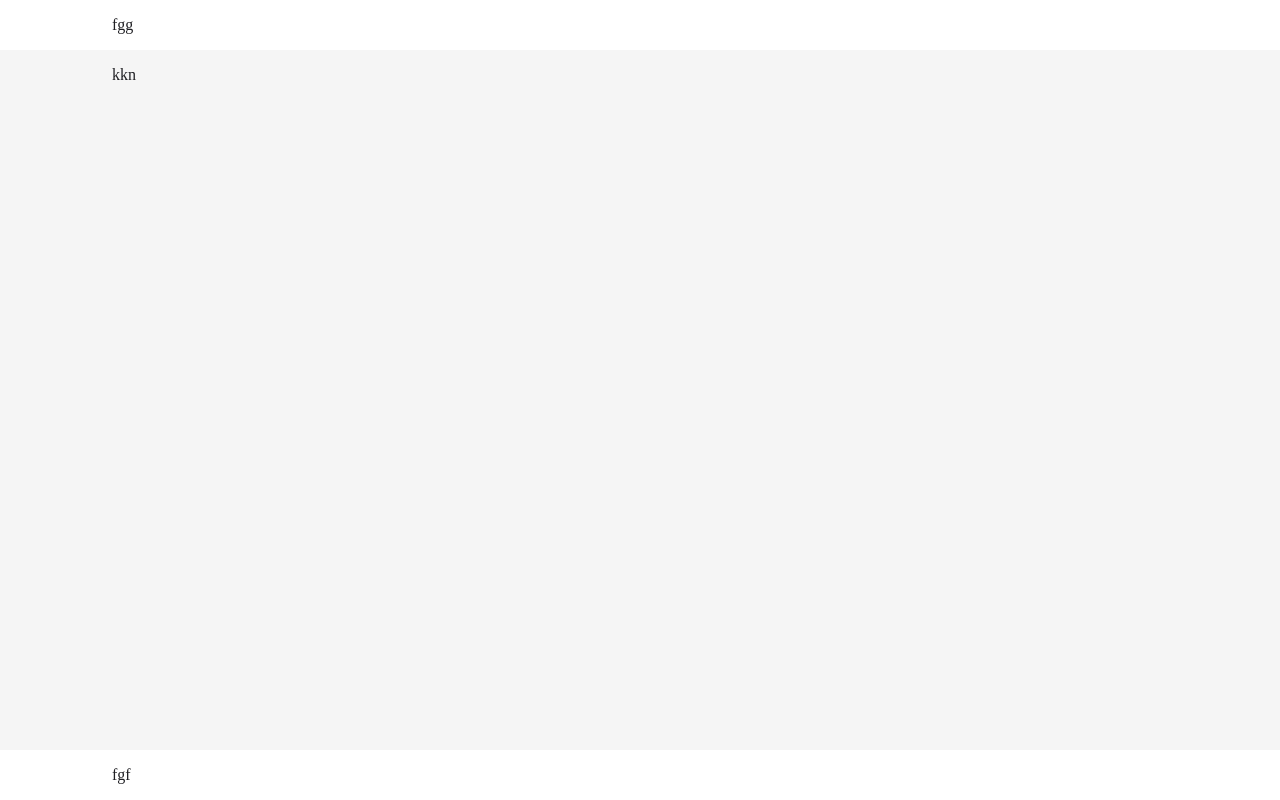
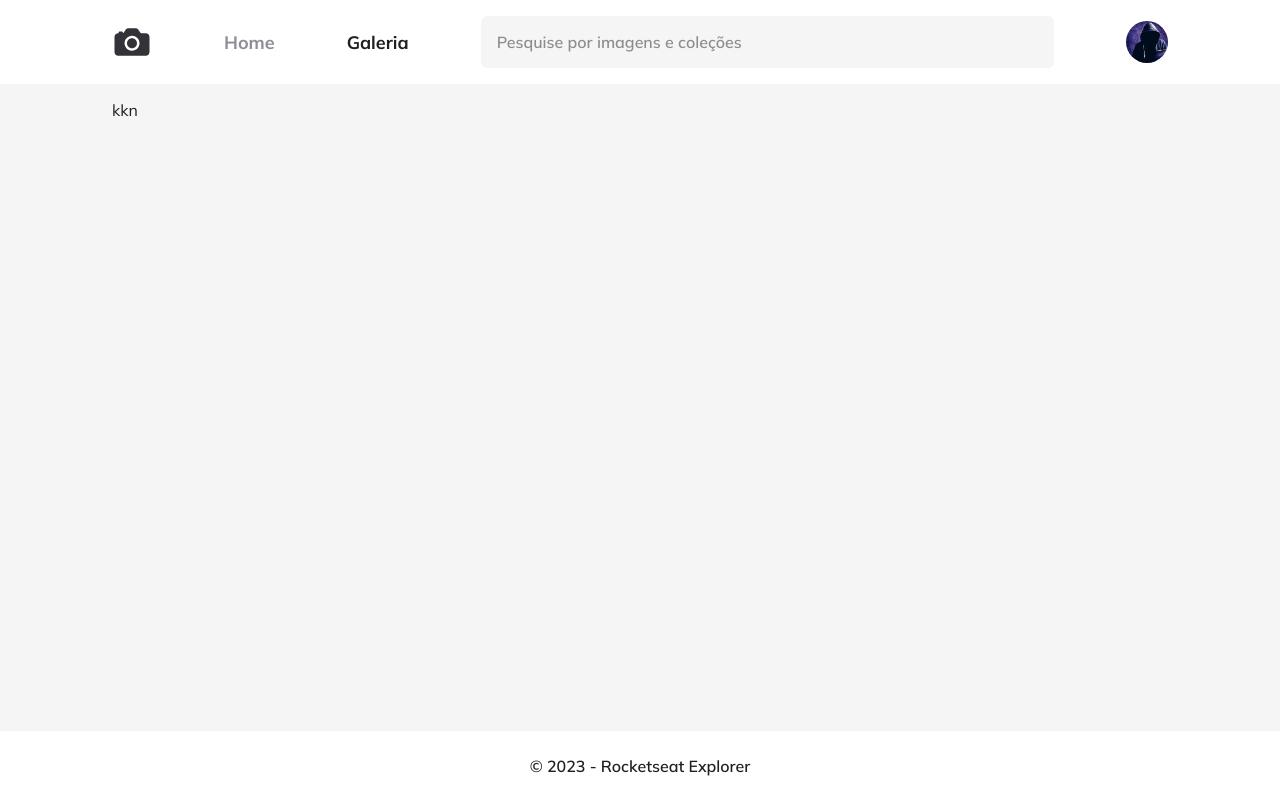
Before and after one commit to dinadevs/explorer-projects, a plain HTML site: page html-css-grid-advanced/index.html in a window 1280 px wide. Drawn offline with Linux system fonts and the light colour scheme.

Commit message:
add new feat

```diff
--- a/html-css-grid-advanced/index.html
+++ b/html-css-grid-advanced/index.html
@@ -7,17 +7,32 @@
     <meta charset="UTF-8">
     <meta name="viewport" content="width=device-width, initial-scale=1.0">
     <title>Photo blog</title>
-    <link rel="stylesheet" href="./style.css">
-
     <link
     href="https://fonts.googleapis.com/css2?family=Mulish:wght@400;600;700&display=swap"
     rel="stylesheet"
  />
+    <link rel="stylesheet" href="./style.css">
+
 </head>
 
 <body>
     <div class="app">
-        <header class="container">fgg
+        <header class="container">
+            <nav>
+                <img src="./assets/camera.svg" alt="logomarca, imagem de uma camera">
+                <ul>
+                    <li>Home</li>
+                    <li class="active">Galeria</li>
+                </ul>
+            </nav>
+
+            <form>
+                <div class="inputWrapper">
+                    <label for="search">Pesquise por imagens e coleções</label>
+                        <input id="search" type="text" placeholder="Pesquise por imagens e coleções">
+                </div>
+            </form>
+            <img class="avatar" src="./assets/wallpaper.jpg" alt="imagem de um rapaz com capuz com um tablete na mão">
 
         </header>
 
@@ -25,8 +40,8 @@
             <div class="container">kkn</div>
         </main>
 
-        <footer class="container">fgf
-
+        <footer class="container">
+            <p>© 2023 - Rocketseat Explorer</p>
         </footer>
     </div>
 </body>
--- a/html-css-grid-advanced/style.css
+++ b/html-css-grid-advanced/style.css
@@ -13,7 +13,12 @@
   --color-white: #ffffff;
   --color-gray-100: #f5f5f5;
   --color-gray-300: #8d8d99;
+  --color-gray-500: #3D3D3D;
   --color-gray-900: #202024;
+}
+
+html, body, input {
+    font-family: "Mulish", sans-serif;
 }
 
 body {
@@ -33,7 +38,83 @@ body {
   margin: 0 auto;
 }
 
+header,
+nav,
+nav ul {
+    display: flex;
+    align-items: center;
+    gap: 7.2rem;
+    font-weight: 700;
+}
+
+header form {
+  flex: 1;
+}
+
 main {
   background-color: var(--color-gray-100);
   overflow-y: scroll;
 }
+
+nav ul {
+    list-style: none;
+    font-size: 1.8rem;
+    color: var(--color-gray-300);
+}
+
+ul li.active {
+    color: var(--color-gray-900);
+}
+
+.inputWrapper label{
+    width: 1px;
+    height: 1px;
+    overflow: hidden;
+    position: absolute;
+}
+
+.inputWrapper input {
+    font-size: 1.6rem;
+    font-weight: 600;
+    width: 100%;
+    padding: 1.6rem;
+
+    background-color: var(--color-gray-100);
+    border: 0;
+    border-radius: .6rem;
+}
+
+.inputWrapper input::placeholder {
+    opacity: 0.56;
+    color: var(--color-gray-500);
+}
+
+.avatar {
+    width: 4.2rem;
+    height: 4.2rem;
+    flex-shrink: 0;
+
+    object-fit: cover;
+    border-radius: 999px;
+    background: url(<path-to-image>),
+      lightgray 0px -3.049px / 100% 149.817% no-repeat;
+  }
+
+footer {
+    display: flex;
+    width: 144.0rem;
+    height: 6.9rem;
+    gap: 1.0rem;
+    flex-shrink: 0;
+    flex-direction: column;
+    justify-content: center;
+
+    background: var(--color-white);
+}
+
+footer p {
+    text-align: center;
+    font-weight: 600;
+
+    padding: 1.6rem;
+}
```
Also changed, not shown: html-css-grid-advanced/assets/camera.svg (added), html-css-grid-advanced/assets/wallpaper.jpg (added). Lines whose indentation alone changed are shown as unchanged.
